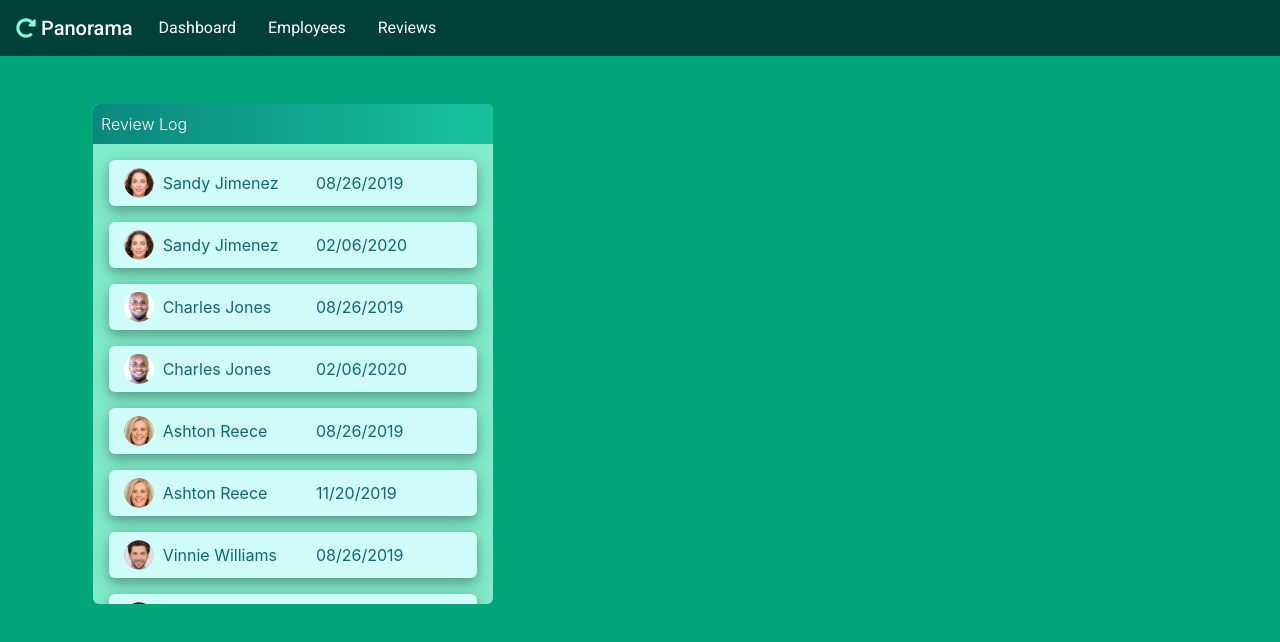
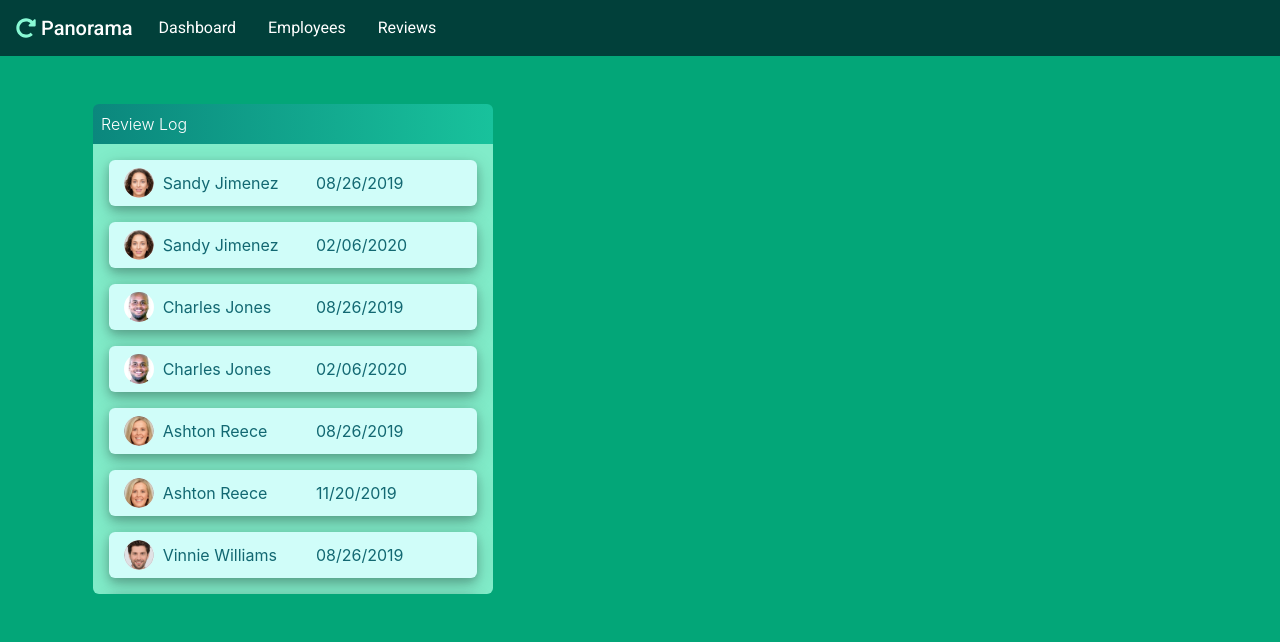
Before and after one commit to casey-cook/panorama-app, a React (Create React App) app: page /reviews in a window 1280 px wide. Shown: the top 642 px of the page. Built offline with nearby package versions, Linux system fonts and the light colour scheme.

Commit message:
fixed bug, header scroll on reviewlog

```diff
--- a/src/components/DashboardScreen/EmpSnapshot/index.js
+++ b/src/components/DashboardScreen/EmpSnapshot/index.js
@@ -142,7 +142,7 @@ class AddEmployeeForm extends Component {
 										name='name'
                     placeholder='Employee Full Name'
 										value={this.state.name}
-                    invalid={errors.name}
+                    invalid={errors.name.length > 1}
 										onChange={this.handleInputChange}
                     onBlur={this.handleBlur('name')}
 									/>
--- a/src/components/DashboardScreen/UpcomingReviews/ReviewForm/ReviewForm.js
+++ b/src/components/DashboardScreen/UpcomingReviews/ReviewForm/ReviewForm.js
@@ -117,7 +117,7 @@ class ReviewForm extends Component {
 										name='name'
                     placeholder='Employee Full Name'
 										value={this.state.name}
-                    invalid={errors.name}
+                    invalid={errors.name.length > 1}
 										onChange={this.handleInputChange}
                     onBlur={this.handleBlur('name')}
 									/>
@@ -199,7 +199,7 @@ class ReviewForm extends Component {
 										rows='8'
                     placeholder='Please include observable behaviors that contributed to your ratings.'
 										value={this.state.notes}
-                    invalid={errors.notes}
+                    invalid={errors.notes.length > 1}
 										onChange={this.handleInputChange}
                     onBlur={this.handleBlur('notes')}
 									></Input>
--- a/src/components/DashboardScreen/UpcomingReviews/index.js
+++ b/src/components/DashboardScreen/UpcomingReviews/index.js
@@ -126,7 +126,7 @@ class CreateReviewForm extends Component {
 										id='name'
 										name='name'
 										value={this.state.name}
-                    invalid={errors.name}
+                    invalid={errors.name.length > 1}
 										onChange={this.handleInputChange}
                     onBlur={this.handleBlur('name')}
 									/>
--- a/src/components/EmployeeInfoScreen/EmployeeAverage/index.js
+++ b/src/components/EmployeeInfoScreen/EmployeeAverage/index.js
@@ -46,8 +46,7 @@ function EmployeeAverage({ employee }) {
 		  rating = 'Satisfactory';
 		else if  (score > 4)
 		  rating = 'Above Average';
-		else rating = 'Rating Error';
-
+		else rating = 'No Ratings Yet!';
 
 	return (
       <div style={windowStyle} className='ml-2 mr-1'>
--- a/src/components/EmployeeInfoScreen/EmployeeInfoReviews/index.js
+++ b/src/components/EmployeeInfoScreen/EmployeeInfoReviews/index.js
@@ -42,7 +42,7 @@ function ReviewList(employee) {
 
     return (
 
-      <Link to={`/reviews/${review.reviewPage}`}>
+      <Link to={`/reviews/${review.reviewPage}`} key={review.id}>
         <div
           style={empRowStyle}
           className='row pt-2 pb-2 mb-3'
@@ -55,9 +55,7 @@ function ReviewList(employee) {
             ((review.scores[0]+review.scores[1]+review.scores[2])/3).toFixed(1)
           }
           </div>
-
         </div>
-
       </Link>
 
     )
@@ -75,7 +73,7 @@ function EmployeeInfoReviews({employee}, props) {
 			</div>
 			<div className='m-3'>
 				<div className='container'>
-					<ReviewList employee={employee} />
+					<ReviewList employee={employee}/>
 				</div>
 			</div>
 		</div>
--- a/src/components/ReviewsScreen/ReviewsCompletedList/index.js
+++ b/src/components/ReviewsScreen/ReviewsCompletedList/index.js
@@ -2,15 +2,18 @@ import React from 'react';
 import ReviewList from '../ReviewList';
 
 const windowStyle2 = {
-	maxHeight: 500,
+	maxHeight: 450,
 	backgroundColor: '#81ecc9',
 	maxWidth: 400,
   minWidth: 320,
-  borderRadius: 6,
+  borderBottomLeftRadius: 6,
+	borderBottomRightRadius: 6,
   overflowY:'auto'
 };
 
 const headingStyle = {
+  maxWidth: 400,
+  minWidth: 320,
 	backgroundImage: 'linear-gradient(to right, #0b877d , #18c29c)',
 	borderTopLeftRadius: 6,
 	borderTopRightRadius: 6,
@@ -22,13 +25,15 @@ const headingStyle = {
 
 function ReviewsCompletedList(employees) {
   return(
-      <div style={windowStyle2} className='ml-2 mb-4 hideMe'>
-        <div style={headingStyle}>
+      <div>
+        <div style={headingStyle} className='ml-2'>
           <p className='wHeading p-2 mb-0'>Review Log</p>
         </div>
-        <div className='m-3' >
-          <div className='container'>
-            <ReviewList employees={employees}/>
+        <div style={windowStyle2} className='ml-2 mb-4 hideMe'>
+          <div className='m-3' >
+            <div className='container'>
+              <ReviewList employees={employees}/>
+            </div>
           </div>
         </div>
       </div>
--- a/src/index.css
+++ b/src/index.css
@@ -76,3 +76,7 @@
   transition: .3s;
   transition-timing-function: ease-in-out;
 }
+
+.addBtnStyle:focus {
+  background-color: #0b877d;
+}
--- a/src/redux/employees.js
+++ b/src/redux/employees.js
@@ -137,9 +137,9 @@ export const Employees = (state = EMPLOYEES, action) => {
           2: 'Cash Handling',
         },
         performanceAreaScores: {
-          0: 3.0,
-          1: 3.0,
-          2: 3.0,
+          0: '',
+          1: '',
+          2: '',
         },
         reviews: [
 
```
Also changed, not shown: src/components/ReviewsScreen/ReviewList/index.js (+0 -23 lines).
